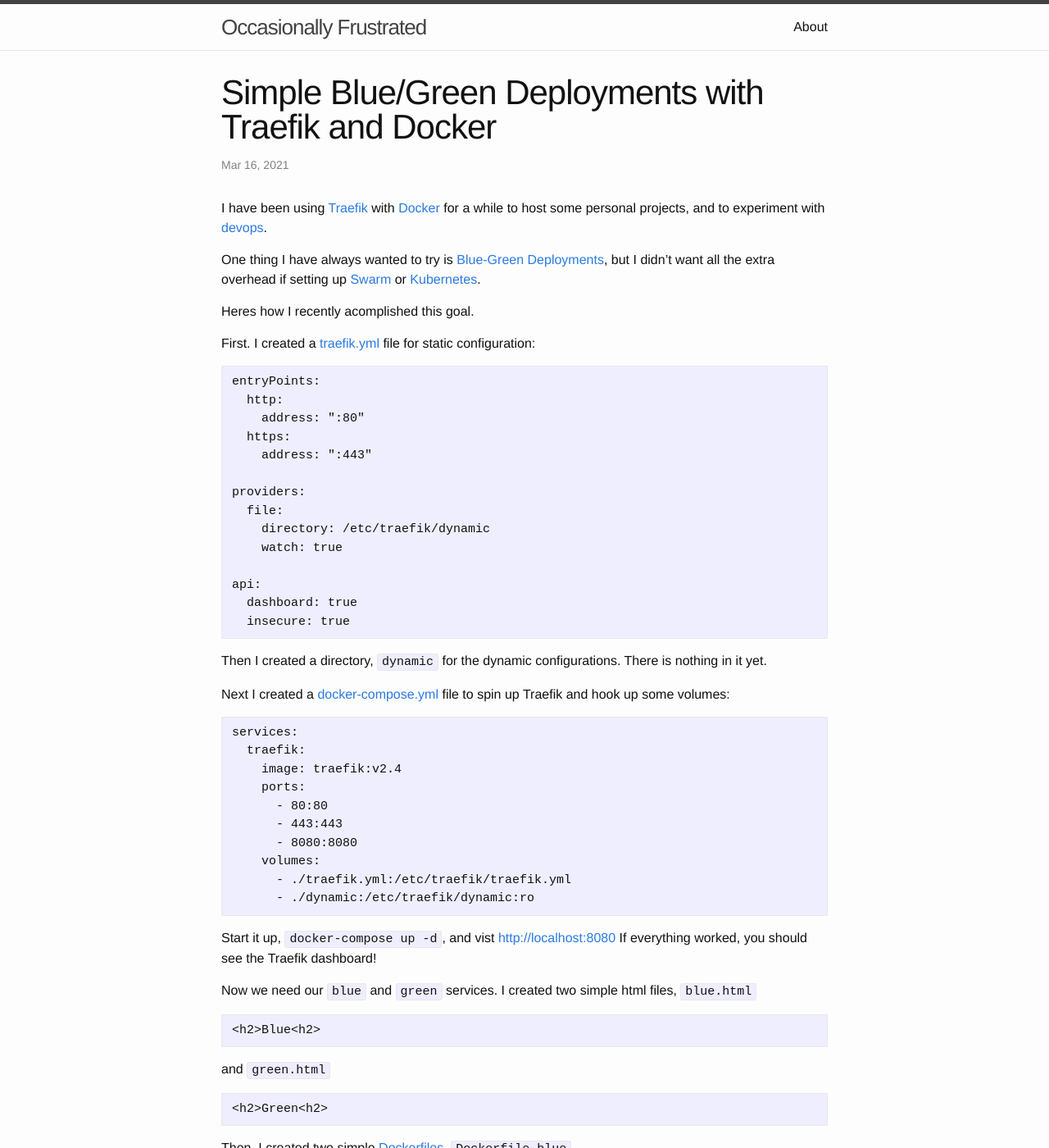
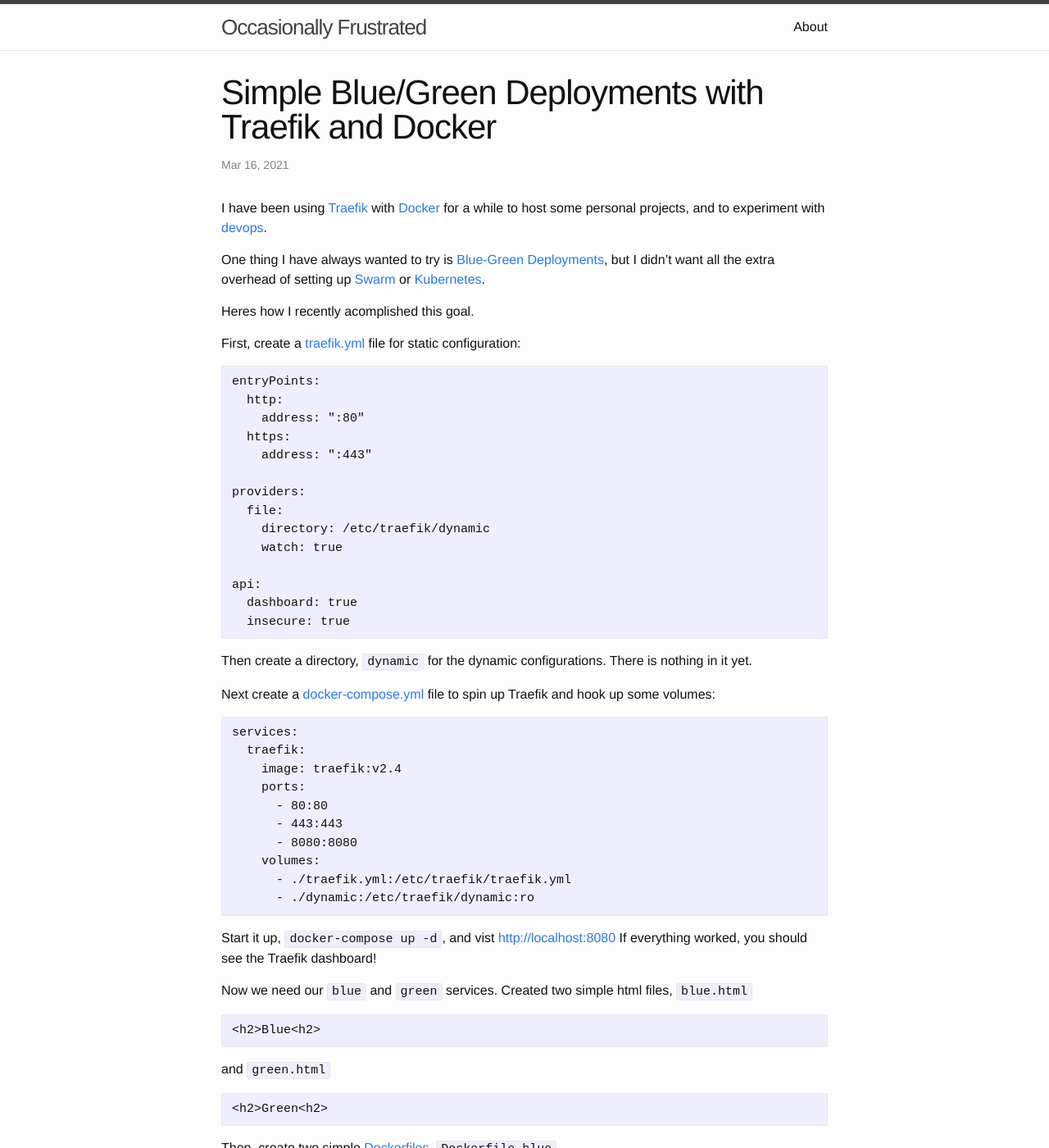
Before and after one commit to abendigo/abendigo.github.io, a Jekyll site: the page built from _posts/2021-03-16-traefik_blue_green.markdown, in a window 1280 px wide and 1400 px high. Shown: the whole window at 82% size. Built offline with Jekyll 4.4.1, drawn with Linux system fonts in a browser that asks for light colours; comment, search, counter and statistics services are not loaded; some of the changed text lies outside the part shown.

Commit message:
updated tense to be consistant

```diff
--- a/_posts/2021-03-16-traefik_blue_green.markdown
+++ b/_posts/2021-03-16-traefik_blue_green.markdown
@@ -8,11 +8,11 @@
 to host some personal projects, and to experiment with [devops][devops].
 
 One thing I have always wanted to try is [Blue-Green Deployments][blue-green-deployments],
-but I didn't want all the extra overhead if setting up [Swarm][swarm] or [Kubernetes][kubernetes].
+but I didn't want all the extra overhead of setting up [Swarm][swarm] or [Kubernetes][kubernetes].
 
 Heres how I recently acomplished this goal.
 
-First. I created a [traefik.yml][traefik.yml] file for static configuration:
+First, create a [traefik.yml][traefik.yml] file for static configuration:
 
     entryPoints:
       http:
@@ -29,9 +29,9 @@
       dashboard: true
       insecure: true
 
-Then I created a directory, `dynamic` for the dynamic configurations. There is nothing in it yet.
+Then create a directory, `dynamic` for the dynamic configurations. There is nothing in it yet.
 
-Next I created a [docker-compose.yml][docker-compose.yml] file to spin up Traefik and hook up
+Next create a [docker-compose.yml][docker-compose.yml] file to spin up Traefik and hook up
 some volumes:
 
     services:
@@ -48,7 +48,7 @@
 Start it up, `docker-compose up -d`, and vist [http://localhost:8080][localhost]
 If everything worked, you should see the Traefik dashboard!
 
-Now we need our `blue` and `green` services.  I created two simple html files, `blue.html`
+Now we need our `blue` and `green` services.  Created two simple html files, `blue.html`
 
     <h2>Blue<h2>
 
@@ -56,7 +56,7 @@
 
     <h2>Green<h2>
 
-Then, I created two simple [Dockerfiles][dockerfile], `Dockerfile.blue`
+Then, create two simple [Dockerfiles][dockerfile], `Dockerfile.blue`
 
     FROM nginx
     COPY blue.html /usr/share/nginx/html/index.html
```
Also changed, not shown: other parts of _posts/2021-03-16-traefik_blue_green.markdown (+1 -1 lines).
